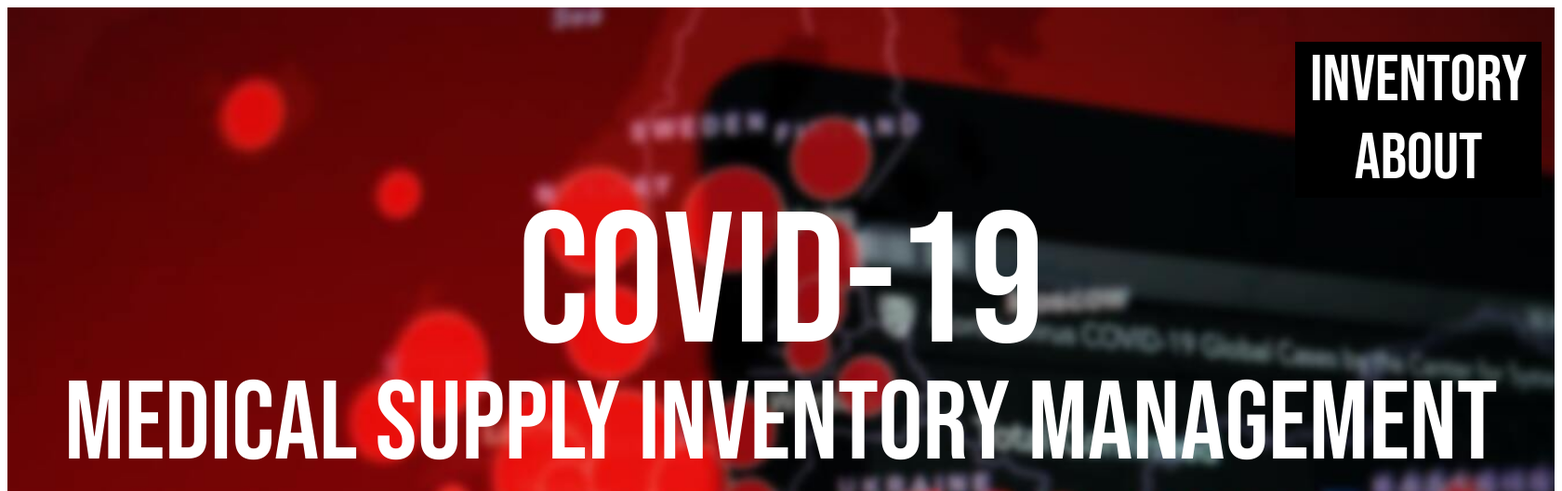
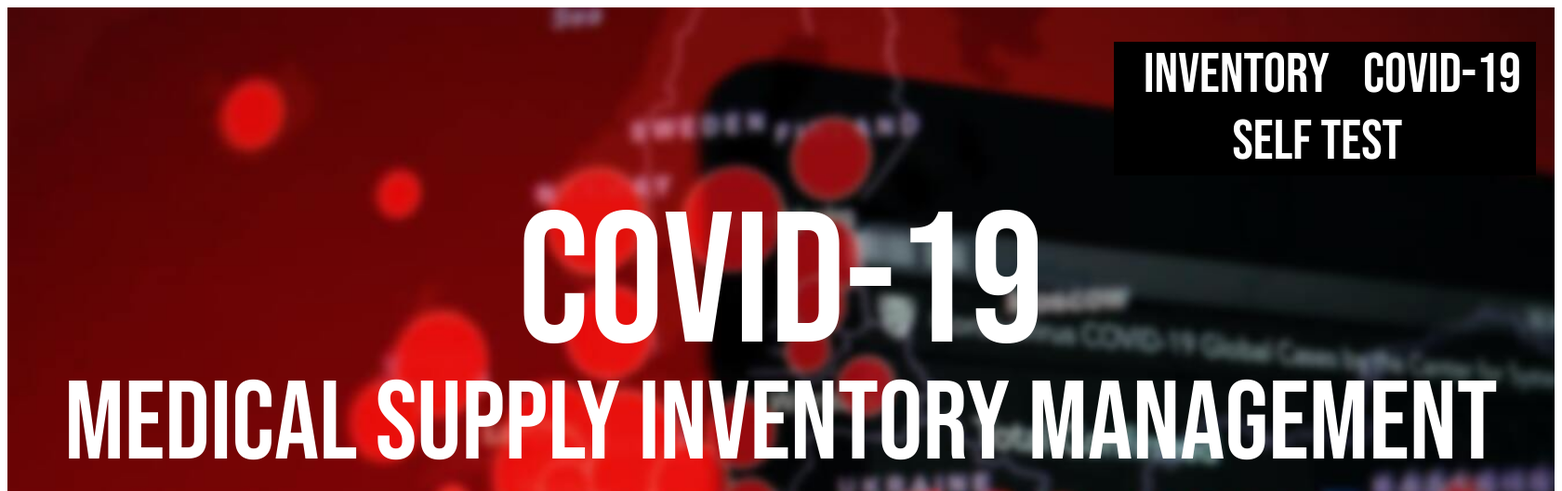
Before and after one commit to areezvisram/RUHacks-2020-COVID-19-Inventory-Management, a Flask app: page / in a window 1680 px wide. Shown: the top 529 px of the page at 93% size. Run offline with Flask 2, Linux system fonts and the light colour scheme.

Commit message:
end of day 1

```diff
--- a/static/styles/home.css
+++ b/static/styles/home.css
@@ -32,7 +32,7 @@
 }
 
 .topnav {
-  margin-left: 1365px;
+  margin-left: 1170px;
   margin-top: 17px;
   background-color: black;
   overflow: hidden;
@@ -43,7 +43,7 @@
 .topnav a {
 
   font-family: 'Bebas Neue', cursive;
-  font-size: 70px;
+  font-size: 60px;
   color: white;
   text-align: center;
   padding: 35px 16px;
--- a/templates/home.html
+++ b/templates/home.html
@@ -22,7 +22,7 @@
                 <nav>
                     <div class="topnav the-blur">
                         <a href="{{ url_for('inventory')}}">INVENTORY</a>
-                        <a href="{{ url_for('about') }}">ABOUT</a>
+                        <a href="{{ url_for('about') }}">COVID-19 SELF TEST</a>
                     </div>
                 </nav>
             </div>
--- a/templates/inventory.html
+++ b/templates/inventory.html
@@ -1,6 +1,3 @@
-<<<<<<< HEAD
-<h1>asdsa</h1>
-=======
 <!DOCTYPE html>
 <html>
 <head>
@@ -24,4 +21,3 @@
 	</table>
 </body>
 </html>
->>>>>>> 390ec7b5f5a66643df93c1944dd05d4a70e27082
```
Also changed, not shown: templates/about.html (+43 -1 lines).
